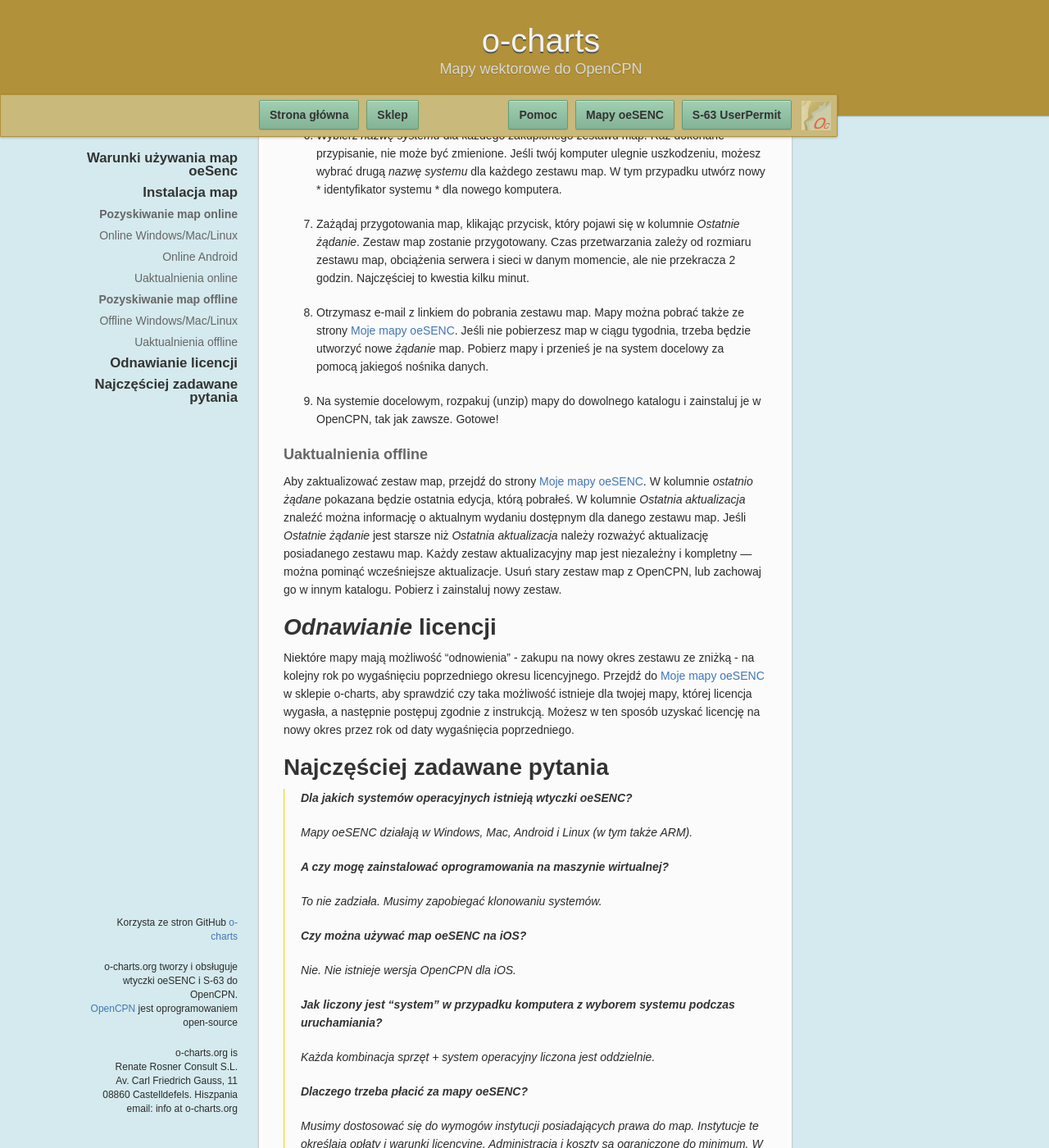
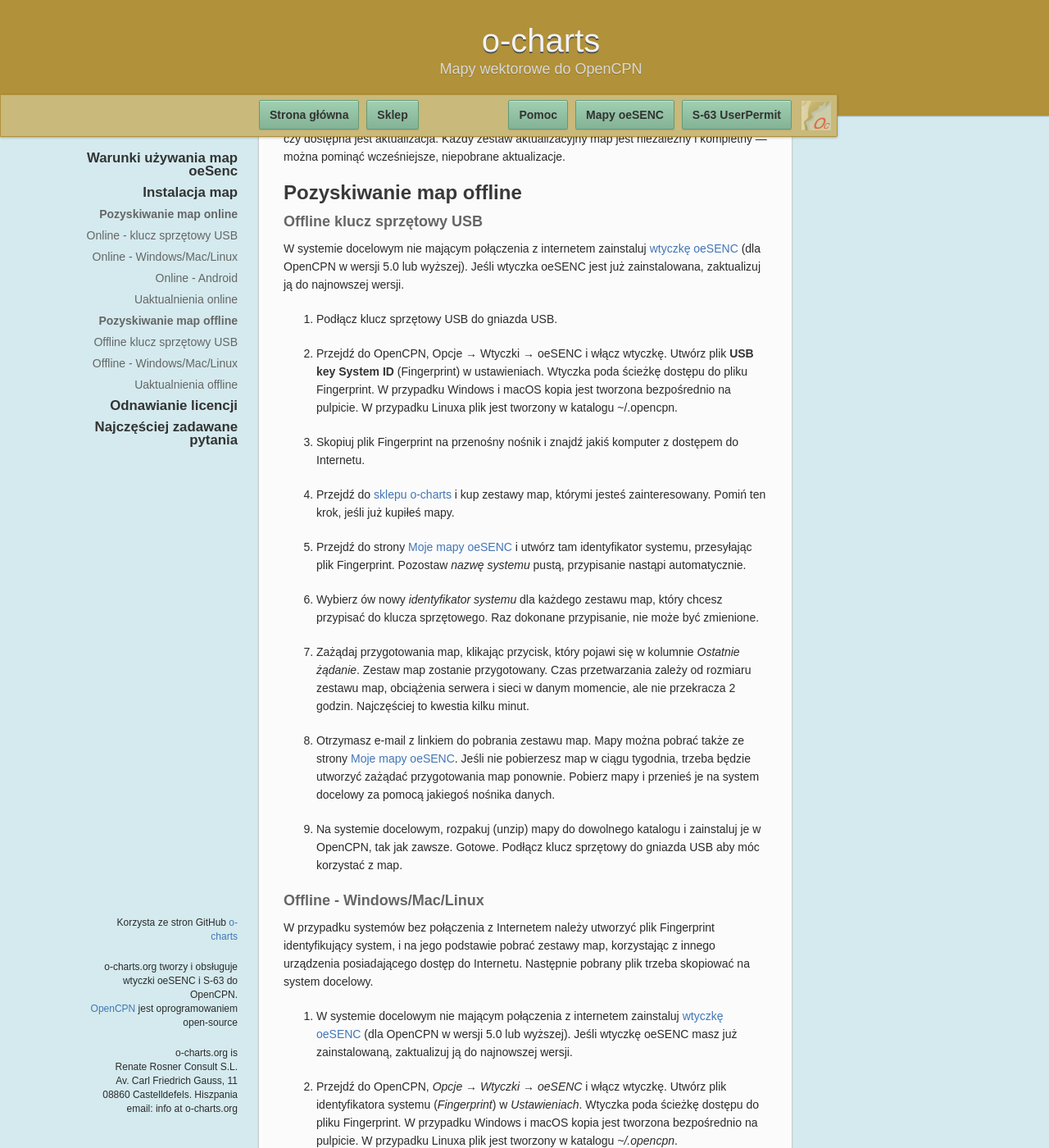
Before and after one commit to o-charts/manuals, a Jekyll site: the page built from oesenc_pl_PL.md, in a window 1280 px wide and 1400 px high, scrolled down 3192 px. Shown: the whole window at 82% size. Built offline with Jekyll 4.4.1, drawn with Linux system fonts in a browser that asks for light colours; our own code applies the rules of GitHub Pages for plain Markdown files; some of the changed text lies outside the part shown.

Commit message:
Update oesenc_pl_PL.md

```diff
--- a/oesenc_pl_PL.md
+++ b/oesenc_pl_PL.md
@@ -1,7 +1,6 @@
 ---
 layout: default_pl_PL
 ---
-
 # Warunki używania map oeSenc
 
 - Mapy oeSENC mogą być używane tylko w OpenCPN.
@@ -12,18 +11,20 @@
 
 - Jeśli już zainstalowałeś mapy w dwóch systemach i chcesz je użyć w kolejnych dwóch, to musisz kupić nową licencję.
 
-- Twoja licencja powinna przetrwać aktualizację systemu operacyjnego, programu OpenCPN lub wtyczki oeSENC. Stracisz ją jednak przy ponownej instalacji systemu operacyjnego.
+- Klucz sprzętowy USB traktowany jest jak jeden "system". Klucz sprzętowy USB umożliwia zainstalowanie map oeSENC w dowolnej liczbie urządzeń. Jednak tylko w urządzeniu, do którego podłączony jest klucz sprzętowy USB, licencja staje się aktywna i mapy działają.
 
-- Po pobraniu map do pierwszego systemu, opłata nie może być zwrócona. Jeśli masz utworzony system i przypisane do niego mapy, ale ich jeszcze nie pobierałeś, nadal możesz otrzymać zwrot opłaty.
+- Twoja licencja powinna przetrwać aktualizację: systemu operacyjnego, programu OpenCPN oraz wtyczki do OpenCPN, jednak stracisz ją przy ponownej instalacji systemu operacyjnego.
 
-- Po pobraniu map dla jednego systemu nie ma możliwości anulowania tej operacji ani przeniesienia map do innego zestawu urządzenie — system operacyjny.
+- Po pobraniu map do pierwszego systemu, opłata nie może być zwrócona. Jeśli masz utworzony *system* i przypisane do niego mapy, ale ich jeszcze nie pobierałeś, nadal możesz otrzymać zwrot opłaty.
+
+- Po pobraniu map dla jednego *systemu* nie ma możliwości anulowania tej operacji ani przeniesienia map do innego zestawu urządzenie — system operacyjny.
 
 - Będziesz miał możliwość aktualizowania swoich map przez rok od daty zakupu. Mapy różnych biur hydrograficznych aktualizowane są z różną częstotliwością:
 
-    - co tydzień: DE, FR, SE, NO, FI, PL, Karaiby.
-    - co dwa tygodnie: AU.
-    - co kwartał: UK, ES, BE, NL, HR, IS.
-    - raz w roku: DK, GL, FO.
+    - Co tydzień: DE, FR, SE, NO, FI, PL, Karaiby.
+    - Co dwa tygodnie: AU.
+    - Co kwartał: UK, ES, BE, NL, HR, IS.
+    - Raz w roku: DK, GL, FO.
 
 - Licencja wygasa po roku od daty zakupu. Po wygaśnięciu licencji pobrane wcześniej mapy będą nadal działały w systemie, ale ich aktualizacja nie będzie już możliwa.
 
@@ -33,21 +34,39 @@
 
 Jeśli system, w którym chcesz zainstalować mapy **jest podłączony do Internetu**, wykonaj kroki opisane w punkcie **pozyskiwanie map online**.
 
-Jeśli system, w którym chcesz zainstalować mapy **NIE jest podłączony do Internetu** postępuj zgodnie z instrukcjami podanymi w punkcie **pozyskiwanie map offline**.
+Jeśli system, w którym chcesz zainstalować mapy **NIE jest podłączony do Internetu** postępuj zgodnie z instrukcjami podanymi w punkcie **Pozyskiwanie map offline**.
 
 W celu zainstalowania map na **Androidzie** postępuj jak przy **pozyskiwaniu map online**.
 
 ## Pozyskiwanie map online
 
-### Online Windows/Mac/Linux
+### Online - klucz sprzętowy USB
 
-1. Pobierz i zainstaluj [wtyczkę oeSENC](https://opencpn.org/OpenCPN/plugins/oesenc.html) (dla odpowiedniej wersji OpenCPN). Jeśli wtyczka oeSENC jest już zainstalowana, zaktualizuj ją do najnowszej wersji.
+1. Pobierz i zainstaluj [wtyczkę oeSENC](https://opencpn.org/OpenCPN/plugins/oesenc.html) (tylko dla OpenCPN w wersji 5.0 lub wyższej). Jeśli wtyczka oeSENC jest już zainstalowana, zaktualizuj ją do najnowszej wersji.
+
+2. Przejdź do OpenCPN, Opcje → Wtyczki → oeSENC i włącz wtyczkę.
+
+3. Przejdź do [sklepu o-charts](https://o-charts.org/shop/index.php?id_category=8&controller=category) i kup zestawy map, którymi jesteś zainteresowany. Zapamiętaj dane dostępu do sklepu o-charts (e-mail i hasło), będziesz ich potrzebować później. Pomiń ten krok, jeśli już kupiłeś mapy.
+
+4. Wetknij klucz sprzętowy USB do portu USB w twoim urządzeniu.
+
+5. Przejdź do OpenCPN, *Opcje → Mapy→ Mapy oeSENC* i naciśnij *Odśwież listę map*. Użyj strzałek, aby wyświetlić ukryte zakładki.
+
+6. Zaloguj się danymi dostępu do sklepu o-charts.
+
+7. Postępuj zgodnie z instrukcjami na ekranie aby pobrać i zainstalować w systemie zestawy map, które kupiłeś w sklepie o-charts.
+
+8. Po przygotowaniu zestawu map dla twojego klucza sprzętowego USB otrzymasz wiadomość e-mail z linkiem do ich pobrania. Możesz ją zignorować.
+
+### Online - Windows/Mac/Linux
+
+1. Pobierz i zainstaluj [wtyczkę oeSENC](https://opencpn.org/OpenCPN/plugins/oesenc.html) (tylko dla OpenCPN w wersji 5.0 lub wyższej). Jeśli wtyczka oeSENC jest już zainstalowana, zaktualizuj ją do najnowszej wersji.
 
 2. Przejdź do OpenCPN, *Opcje → Wtyczki → oeSENC* i włącz wtyczkę.
 
-3. Przejdź do [sklepu o-charts](https://o-charts.org/shop/index.php?id_category=8&controller=category) i uzyskaj licencję na zestawy map, którym jesteś zainteresowany. Zapamiętaj dane dostępu do sklepu o-charts (e-mail i hasło), będziesz ich potrzebować później. Pomiń ten krok, jeśli już kupiłeś mapy.
+3. Przejdź do [sklepu o-charts](https://o-charts.org/shop/index.php?id_category=8&controller=category) i kup licencje na zestawy map, którymi jesteś zainteresowany. Zapamiętaj dane dostępu do sklepu o-charts (e-mail i hasło), będziesz ich potrzebować później. Pomiń ten krok, jeśli już kupiłeś mapy.
 
-4. Przejdź do OpenCPN, *Opcje → Mapy→ Mapy oeSENC*. Na karcie "Moje mapy" naciśnij *Odśwież listę map*. Użyj strzałek, aby wyświetlić ukryte zakładki.
+4. Przejdź do OpenCPN, *Opcje → Mapy→ Mapy oeSENC* i naciśnij *Odśwież listę map*. Użyj strzałek, aby wyświetlić ukryte zakładki.
 
 5. Zaloguj się danymi dostępu do sklepu o-charts.
 
@@ -63,15 +82,15 @@
 
 [Instalacja map oeSENC dla OpenCPN (Ubuntu)](https://www.youtube.com/watch?v=Mvx-q-dA8n0)
 
-### Online Android
+### Online - Android
 
 1. Zainstaluj [OpenCPN 1.0.13](https://play.google.com/store/apps/details?id=org.opencpn.opencpn) (lub wersję wyższą) dla Androida 4.4 (lub nowszy) ze Sklepu Play. Upewnij się, że używasz oficjalnej aplikacji OpenCPN.
 
 2. Zainstaluj wtyczkę [oeSENC](https://play.google.com/store/apps/details?id=org.opencpn.oesencplugin) dla OpenCPN ze Sklepu Play, aby upewnić się, że urządzenie jest zgodne.
 
-3. Przejdź do [sklepu o-charts](https://o-charts.org/shop/index.php?id_category=8&controller=category) i kup licencje na zestawy map, którymi jesteś zainteresowany. Zapamiętaj dane dostępu do sklepu o-charts (e-mail i hasło), będziesz ich potrzebować później. Pomiń ten krok, jeśli już kupiłeś mapy.
+3. Przejdź do [sklepu o-charts](https://o-charts.org/shop/index.php?id_category=8&controller=category) i uzyskaj licencję na zestawy map, którym jesteś zainteresowany. Zapamiętaj dane dostępu do sklepu o-charts (e-mail i hasło), będziesz ich potrzebować później. Pomiń ten krok, jeśli już kupiłeś mapy.
 
-4. Wróć do OpenCPN, *Opcje → Mapy → Mapy oeSENC*. Naciśnij *dodaj/zaktualizuj zestaw map oeSENC* aby zalogować się przy użyciu danych dostępu do o-charts. Użyj niebieskich strzałek aby zobaczyć ukryte karty.
+4. Wróć do OpenCPN, *Opcje → Mapy → Mapy oeSENC*. Naciśnij *dodaj/zaktualizuj zestaw map oeSENC* aby zalogować się przy użyciu danych dostępu do o-charts. Użyj niebieskich strzałek, aby wyświetlić ukryte zakładki.
 
 5. Postępuj zgodnie z instrukcjami na ekranie aby przypisać, pobrać i zainstalować w systemie zestawy map, których licencje kupiłeś w sklepie o-charts. Jeśli mapa nie jest dostępna, oznacza to, że zainstalowano już mapy w 2 systemach.
 
@@ -83,17 +102,39 @@
 
 ## Pozyskiwanie map offline
 
-### Offline Windows/Mac/Linux
+### Offline klucz sprzętowy USB
+
+W systemie docelowym nie mającym połączenia z internetem zainstaluj [wtyczkę oeSENC](https://opencpn.org/OpenCPN/plugins/oesenc.html) (dla OpenCPN w wersji 5.0 lub wyższej). Jeśli wtyczka oeSENC jest już zainstalowana, zaktualizuj ją do najnowszej wersji.
+
+1. Podłącz klucz sprzętowy USB do gniazda USB.
+
+2. Przejdź do OpenCPN, Opcje → Wtyczki → oeSENC i włącz wtyczkę. Utwórz plik **USB key System ID** (Fingerprint) w ustawieniach. Wtyczka poda ścieżkę dostępu do pliku Fingerprint. W przypadku Windows i macOS kopia jest tworzona bezpośrednio na pulpicie. W przypadku Linuxa plik jest tworzony w katalogu ~/.opencpn.
+
+3. Skopiuj plik Fingerprint na przenośny nośnik i znajdź jakiś komputer z dostępem do Internetu.
+
+4. Przejdź do [sklepu o-charts](https://o-charts.org/shop/index.php?id_category=8&controller=category) i kup zestawy map, którymi jesteś zainteresowany. Pomiń ten krok, jeśli już kupiłeś mapy.
+
+5. Przejdź do strony [Moje mapy oeSENC](https://o-charts.org/shop/index.php?fc=module&module=occharts&controller=occharts) i utwórz tam identyfikator systemu, przesyłając plik Fingerprint. Pozostaw *nazwę systemu* pustą, przypisanie nastąpi automatycznie.
+
+6. Wybierz ów nowy *identyfikator systemu* dla każdego zestawu map, który chcesz przypisać do klucza sprzętowego. Raz dokonane przypisanie, nie może być zmienione.
+
+7. Zażądaj przygotowania map, klikając przycisk, który pojawi się w kolumnie *Ostatnie żądanie*. Zestaw map zostanie przygotowany. Czas przetwarzania zależy od rozmiaru zestawu map, obciążenia serwera i sieci w danym momencie, ale nie przekracza 2 godzin. Najczęściej to kwestia kilku minut.
+
+8. Otrzymasz e-mail z linkiem do pobrania zestawu map. Mapy można pobrać także ze strony [Moje mapy oeSENC](https://o-charts.org/shop/index.php?fc=module&module=occharts&controller=occharts). Jeśli nie pobierzesz map w ciągu tygodnia, trzeba będzie utworzyć zażądać przygotowania map ponownie. Pobierz mapy i przenieś je na system docelowy za pomocą jakiegoś nośnika danych.
+
+9. Na systemie docelowym, rozpakuj (unzip) mapy do dowolnego katalogu i zainstaluj je w OpenCPN, tak jak zawsze. Gotowe. Podłącz klucz sprzętowy do gniazda USB aby móc korzystać z map.
+
+### Offline - Windows/Mac/Linux
 
 W przypadku systemów bez połączenia z Internetem należy utworzyć plik Fingerprint identyfikujący system, i na jego podstawie pobrać zestawy map, korzystając z innego urządzenia posiadającego dostęp do Internetu. Następnie pobrany plik trzeba skopiować na system docelowy.
 
-1. Pobierz i zainstaluj [plugin oeSENC](https://opencpn.org/OpenCPN/plugins/oesenc.html) (dla odpowiedniej wersji OpenCPN). Jeśli wtyczkę oeSENC masz już zainstalowaną, zaktualizuj ją do najnowszej wersji.
+1. W systemie docelowym nie mającym połączenia z internetem zainstaluj [wtyczkę oeSENC](https://opencpn.org/OpenCPN/plugins/oesenc.html) (dla OpenCPN w wersji 5.0 lub wyższej). Jeśli wtyczkę oeSENC masz już zainstalowaną, zaktualizuj ją do najnowszej wersji.
 
-2. Przejdź do OpenCPN, *Opcje → Wtyczki → oeSENC* i włącz wtyczkę. Wciśnij *Ustawienia*, by utwórz plik identyfikatora systemu (*Fingerprint*). Wtyczka poda ścieżkę dostępu do pliku Fingerprint. W przypadku Windows i macOS kopia jest tworzona bezpośrednio na pulpicie. W przypadku Linuxa plik jest tworzony w katalogu *~/.opencpn*.
+2. Przejdź do OpenCPN, *Opcje → Wtyczki → oeSENC* i włącz wtyczkę. Utwórz plik identyfikatora systemu (*Fingerprint*) w *Ustawieniach*. Wtyczka poda ścieżkę dostępu do pliku Fingerprint. W przypadku Windows i macOS kopia jest tworzona bezpośrednio na pulpicie. W przypadku Linuxa plik jest tworzony w katalogu *~/.opencpn*.
 
 3. Skopiuj plik *Fingerprint* na przenośny nośnik i znajdź jakiś komputer z dostępem do Internetu.
 
-4. Przejdź do [sklepu o-charts](https://o-charts.org/shop/index.php?id_category=8&controller=category) i kup licencje na zestawy map, którymi jesteś zainteresowany. Pomiń ten krok, jeśli już kupiłeś mapy.
+4. Przejdź do [sklepu o-charts](https://o-charts.org/shop/index.php?id_category=8&controller=category) i kup zestawy map, którymi jesteś zainteresowany. Pomiń ten krok, jeśli już kupiłeś mapy.
 
 5. Przejdź do strony [Moje mapy oeSENC](https://o-charts.org/shop/index.php?fc=module&module=occharts&controller=occharts) i utwórz tam*identyfikator systemu*, przesyłając plik *Fingerprint* oraz podając *nazwę systemu*.
 
@@ -101,13 +142,13 @@
 
 7. Zażądaj przygotowania map, klikając przycisk, który pojawi się w kolumnie *Ostatnie żądanie*. Zestaw map zostanie przygotowany. Czas przetwarzania zależy od rozmiaru zestawu map, obciążenia serwera i sieci w danym momencie, ale nie przekracza 2 godzin. Najczęściej to kwestia kilku minut.
 
-8. Otrzymasz e-mail z linkiem do pobrania zestawu map. Mapy można pobrać także ze strony [Moje mapy oeSENC](https://o-charts.org/shop/index.php?fc=module&module=occharts&controller=occharts). Jeśli nie pobierzesz map w ciągu tygodnia, trzeba będzie utworzyć nowe *żądanie* map. Pobierz mapy i przenieś je na system docelowy za pomocą jakiegoś nośnika danych.
+8. Otrzymasz e-mail z linkiem do pobrania zestawu map. Mapy można pobrać także ze strony [Moje mapy oeSENC](https://o-charts.org/shop/index.php?fc=module&module=occharts&controller=occharts). Jeśli nie pobierzesz map w ciągu tygodnia, trzeba będzie zażądać przygotowania map ponownie. Pobierz mapy i przenieś je na system docelowy za pomocą jakiegoś nośnika danych.
 
 9. Na systemie docelowym, rozpakuj (unzip) mapy do dowolnego katalogu i zainstaluj je w OpenCPN, tak jak zawsze. Gotowe!
 
 ### Uaktualnienia offline
 
-Aby zaktualizować zestaw map, przejdź do strony [Moje mapy oeSENC](https://o-charts.org/shop/index.php?fc=module&module=occharts&controller=occharts). W kolumnie *ostatnio żądane* pokazana będzie ostatnia edycja, którą pobrałeś. W kolumnie *Ostatnia aktualizacja* znaleźć można informację o aktualnym wydaniu dostępnym dla danego zestawu map. Jeśli *Ostatnie żądanie* jest starsze niż *Ostatnia aktualizacja* należy rozważyć aktualizację posiadanego zestawu map. Każdy zestaw aktualizacyjny map jest niezależny i kompletny — można pominąć wcześniejsze aktualizacje. Usuń stary zestaw map z OpenCPN, lub zachowaj go w innym katalogu. Pobierz i zainstaluj nowy zestaw.
+Aby zaktualizować zestaw map, przejdź do strony [Moje mapy oeSENC](https://o-charts.org/shop/index.php?fc=module&module=occharts&controller=occharts). W kolumnie *ostatnio żądane* pokazana będzie ostatnia edycja, którą pobrałeś. W kolumnie *Ostatnia aktualizacja* znaleźć można informację o aktualnym wydaniu dostępnym dla danego zestawu map. Jeśli *Ostatnie żądanie* jest starsze niż *Ostatnia aktualizacja* należy rozważyć aktualizację posiadanego zestawu map. Każdy zestaw aktualizacyjny map jest niezależny i kompletny — można pominąć wcześniejsze, niepobrane aktualizacje. Usuń stary zestaw map z OpenCPN, lub zachowaj go w innym katalogu. Pobierz i zainstaluj nowy zestaw.
 
 # *Odnawianie* licencji
 
```
Also changed, not shown: other parts of oesenc_pl_PL.md (+1 -1 lines).
